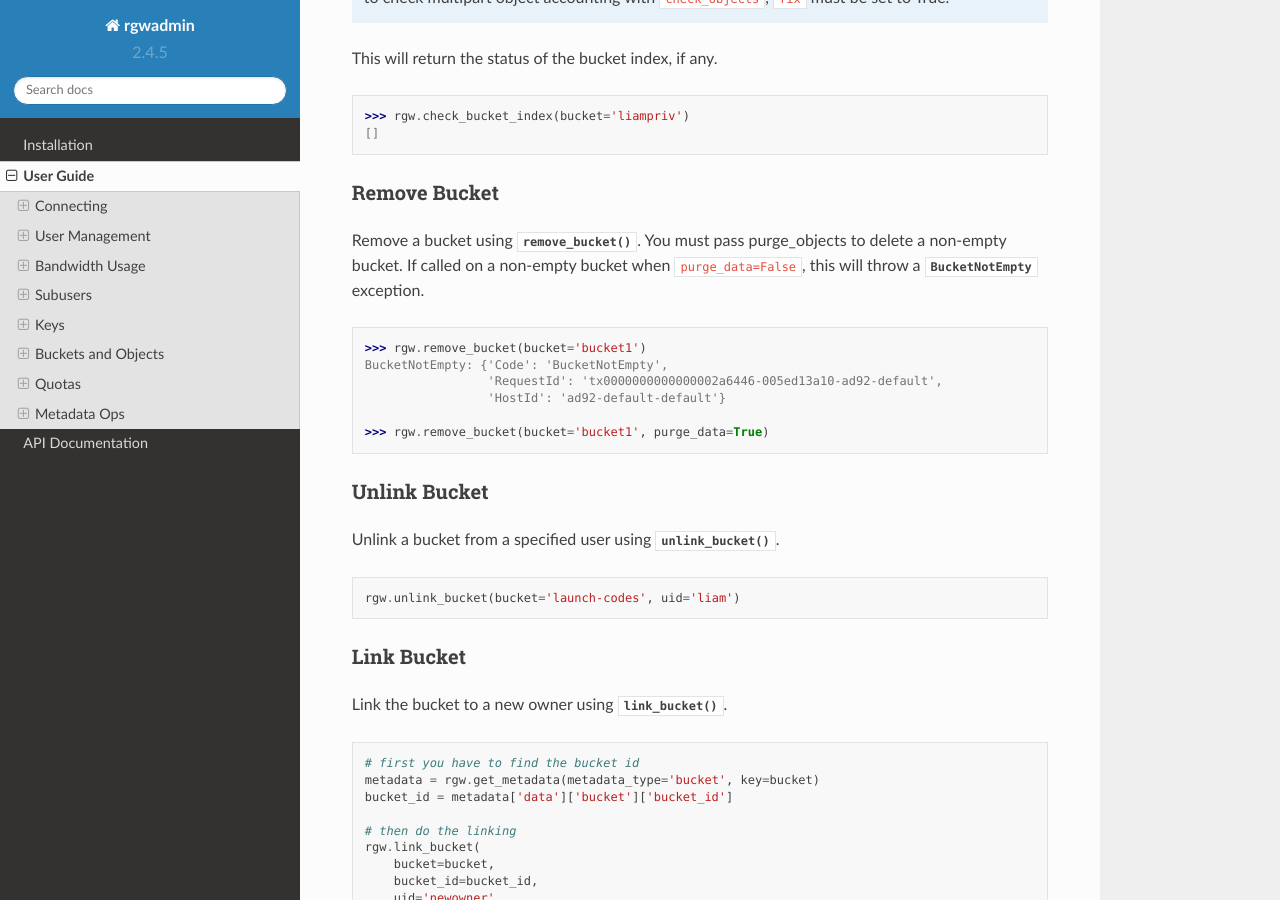
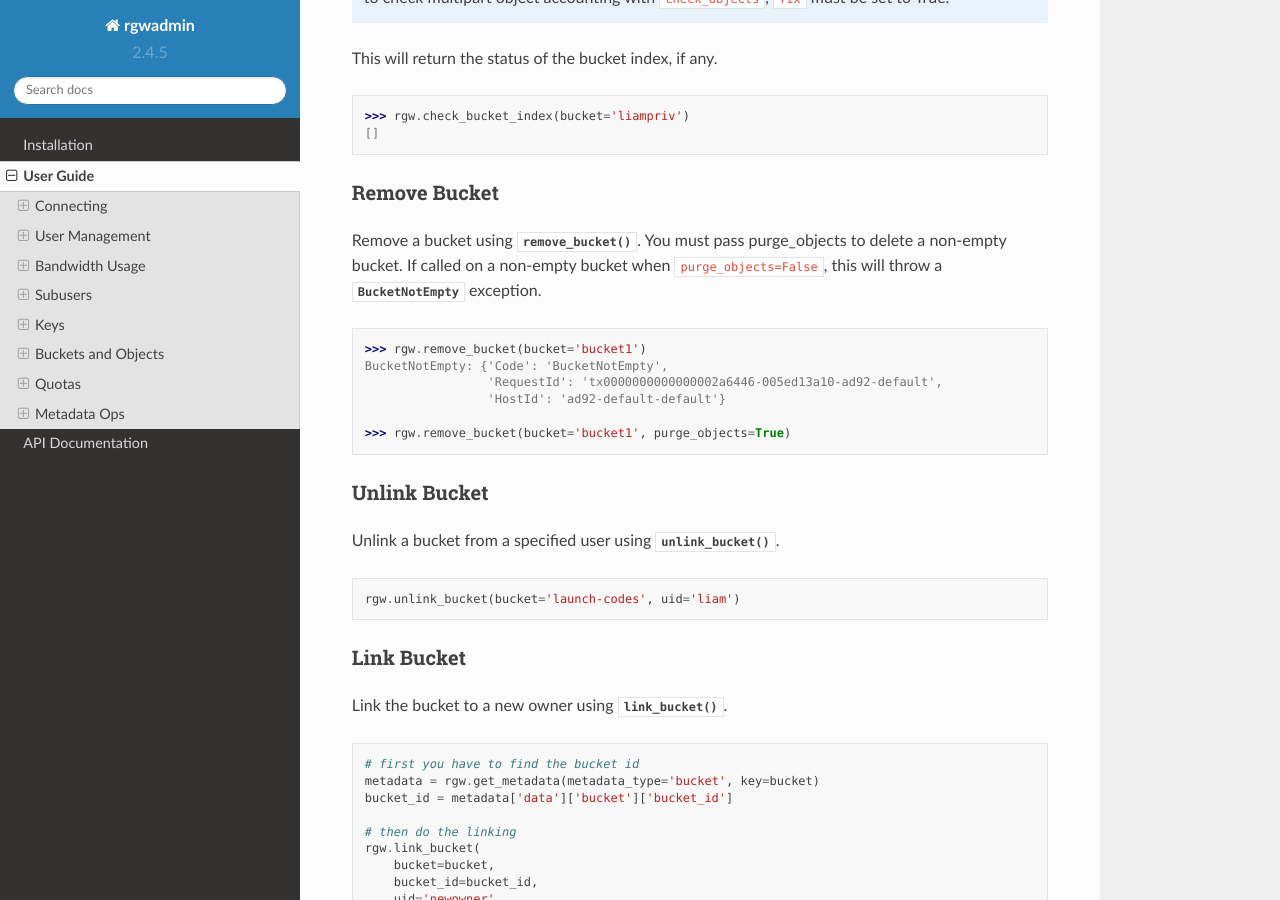
Before and after one commit to UMIACS/rgwadmin, a Sphinx documentation site: the page built from docs/source/rgwadmin/user-guide.rst, in a window 1280 px wide and 900 px high, scrolled down 7009 px. Built offline with Sphinx 7.4.7 and the Read the Docs theme 2.0.0, drawn with Linux system fonts in a browser that asks for light colours.

Commit message:
fix(docs): fix purge_data/purge_objects typo

```diff
--- a/docs/source/rgwadmin/user-guide.rst
+++ b/docs/source/rgwadmin/user-guide.rst
@@ -384,7 +384,7 @@ Remove Bucket
 
 Remove a bucket using :func:`~rgwadmin.rgw.RGWAdmin.remove_bucket`.  You must
 pass purge_objects to delete a non-empty bucket.  If called on a non-empty bucket
-when ``purge_data=False``, this will throw a :class:`~rgwadmin.exceptions.BucketNotEmpty`
+when ``purge_objects=False``, this will throw a :class:`~rgwadmin.exceptions.BucketNotEmpty`
 exception.
 
 .. code-block:: python
@@ -394,7 +394,7 @@ exception.
                     'RequestId': 'tx0000000000000002a6446-005ed13a10-ad92-default',
                     'HostId': 'ad92-default-default'}
 
-   >>> rgw.remove_bucket(bucket='bucket1', purge_data=True)
+   >>> rgw.remove_bucket(bucket='bucket1', purge_objects=True)
 
 
 Unlink Bucket
```
